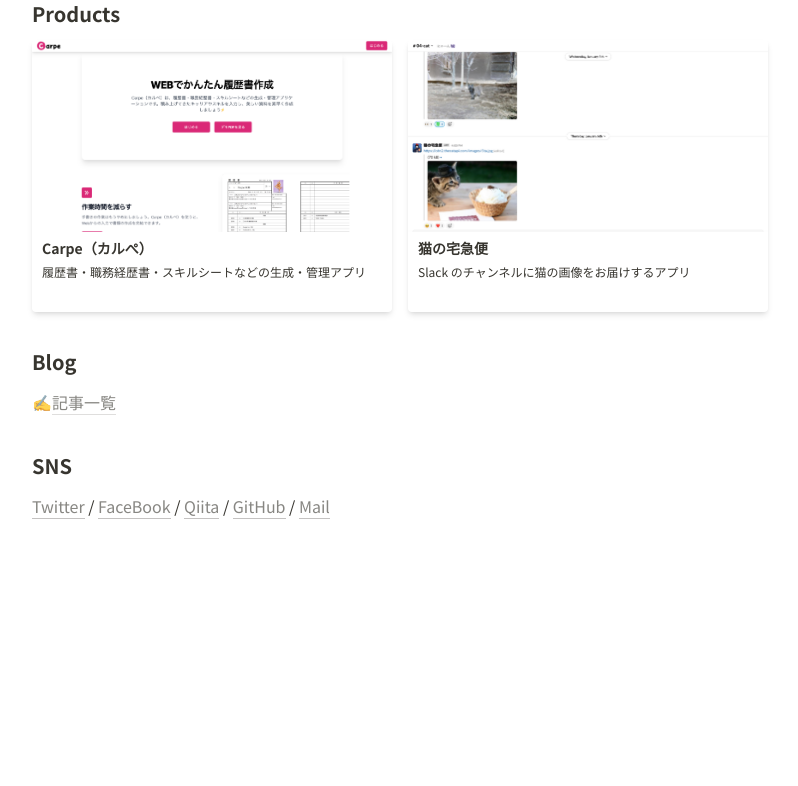
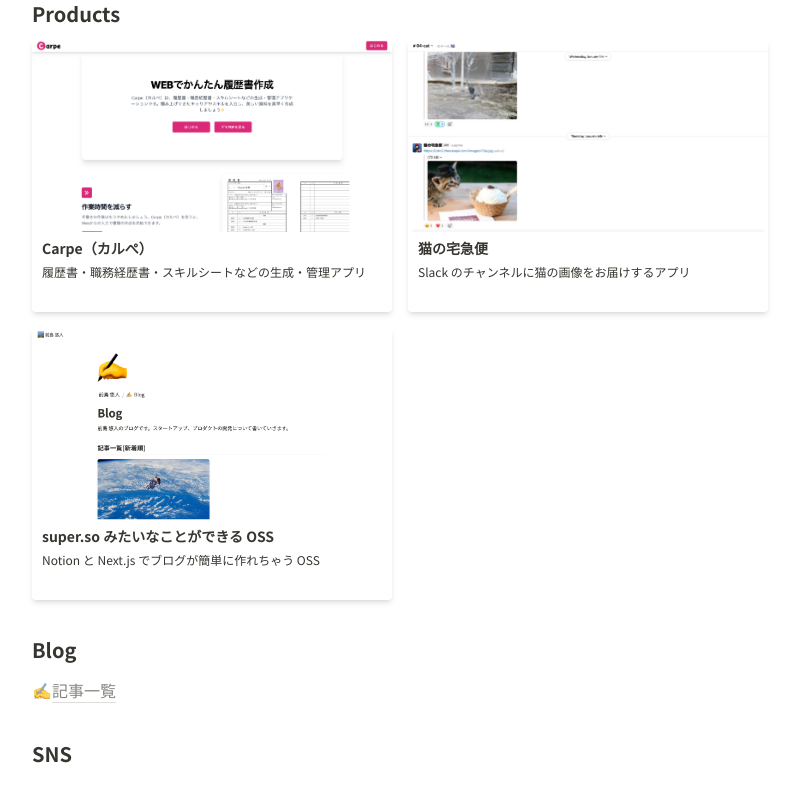
Before and after one commit to maejimayuto/super-notion-blog, a Next.js app: page / in a window 1280 px wide. Shown: the part 556-1342 px from the top of the page, without its empty margins (240-1038 px from the left). Before the commit the page ends 1108 px from the top, so only its background shows below. Built offline with nearby package versions, Linux system fonts and the light colour scheme; no server answers.

Commit message:
add: super notion blog

```diff
--- a/src/pages/index.tsx
+++ b/src/pages/index.tsx
@@ -17,6 +17,12 @@
     "image": "/images/cat-in-slack.png",
     "title": "猫の宅急便",
     "description": "Slack のチャンネルに猫の画像をお届けするアプリ"
+  },
+  {
+    "url": "https://github.com/maejimayuto/super-notion-blog",
+    "image": "/images/super-notion-blog.png",
+    "title": "super.so みたいなことができる OSS",
+    "description": "Notion と Next.js でブログが簡単に作れちゃう OSS"
   }
 ];
 
```
Also changed, not shown: public/images/super-notion-blog.png (added), 1 other file (tests, documents, lock files or other folders).
